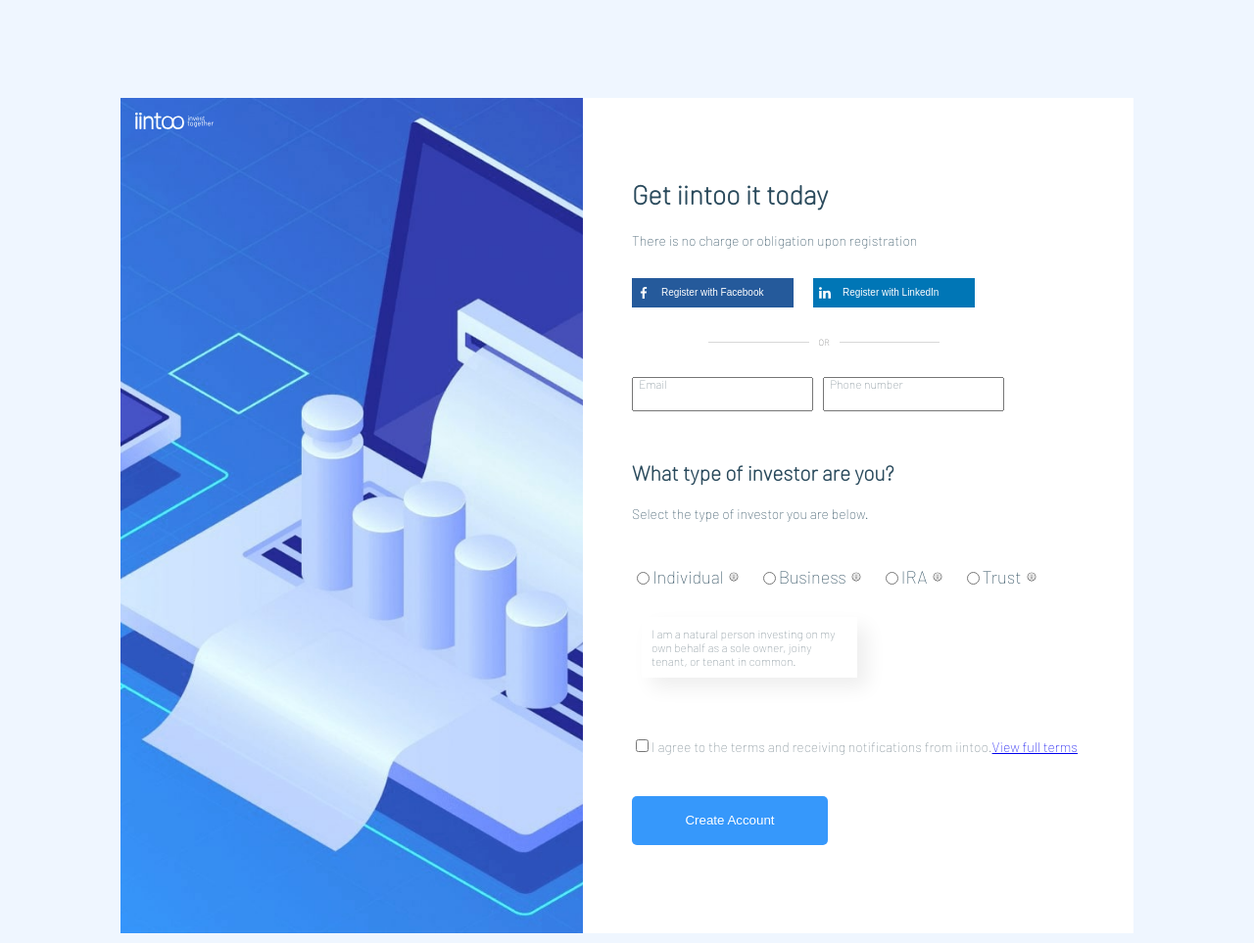
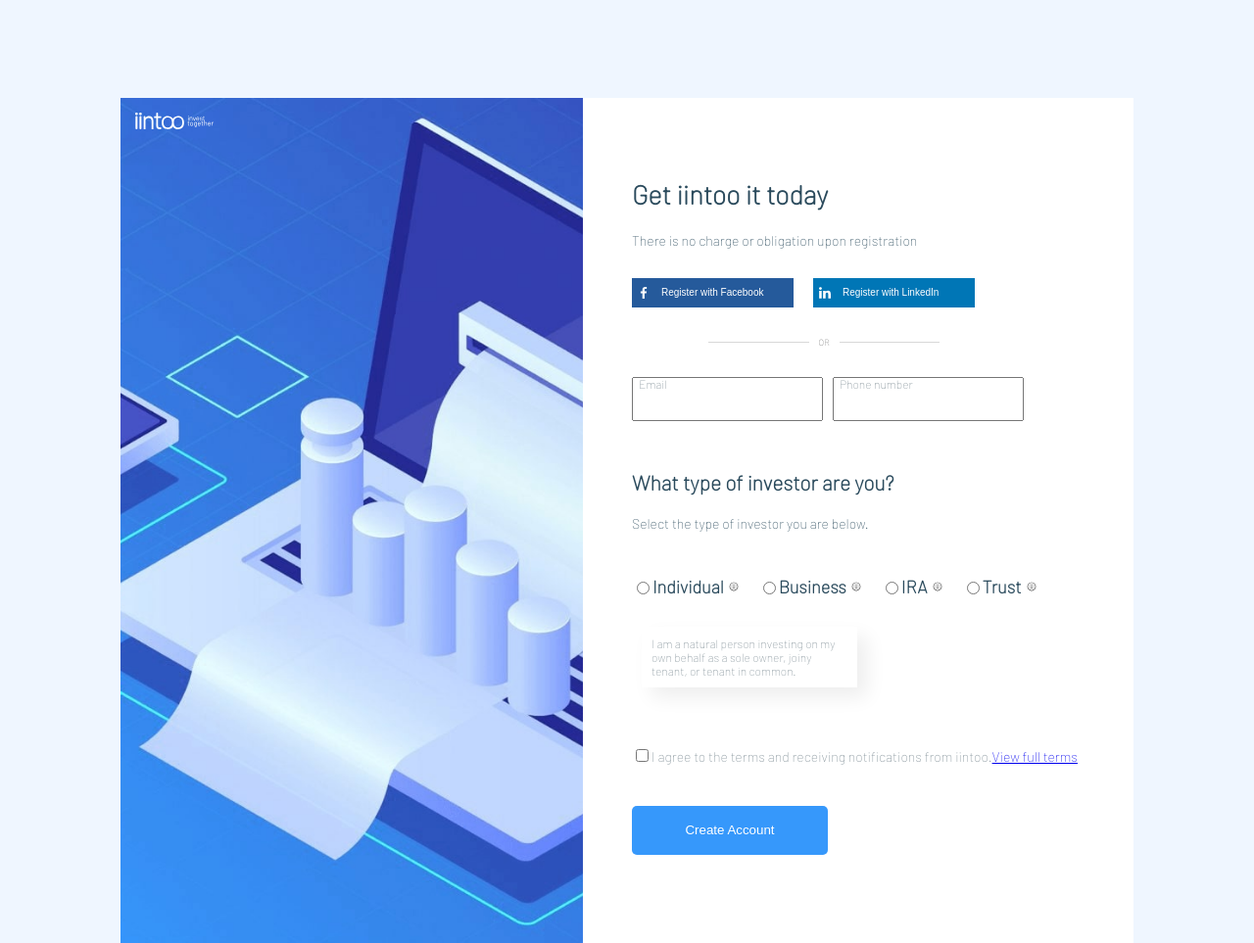
Before and after one commit to rust4work/verstka1, a plain HTML site: page index.html in a window 1280 px wide. Shown: the whole page at 98% size. Drawn offline with Linux system fonts and the light colour scheme.

Commit message:
fixed n done

```diff
--- a/styles.css
+++ b/styles.css
@@ -137,7 +137,7 @@ p {
 
 .databig {
   display: flex;
-  height: 35px;
+  height: 45px;
   gap: 10px;
 }
 .data {
@@ -152,21 +152,18 @@ p {
   color: #7b8a92;
 }
 input:focus {
-  border-left: 4px solid #2a4a5c;
-  border-top: 1px solid #ccc;
-  border-right: 1px solid #ccc;
-  border-bottom: 1px solid #ccc;
+  border-color: inherit;
+  border-left: 4px solid #3698fb;
 }
-input::placeholder {
-  font-size: 10px;
-  padding-top: 1px;
-  padding-left: 1px;
+.data input {
+  padding: 7px;
 }
 h3 {
   margin-top: 50px;
 }
 
 .choose {
+  font-weight: bolder;
   margin-top: 45px;
   display: flex;
   align-items: center;
```
